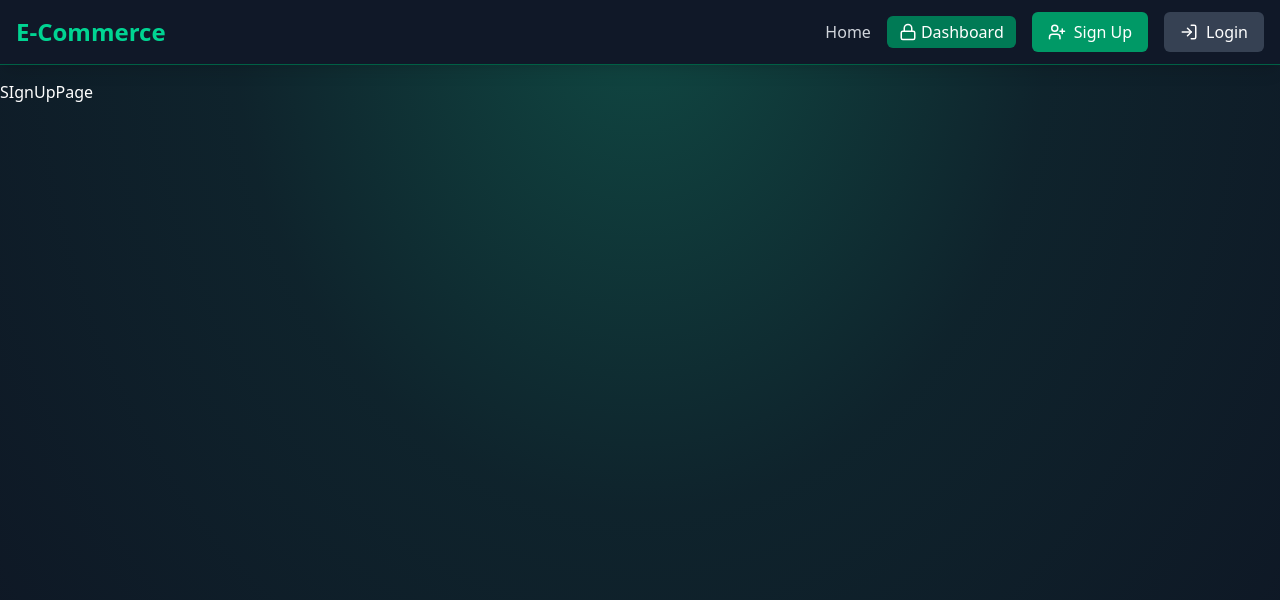
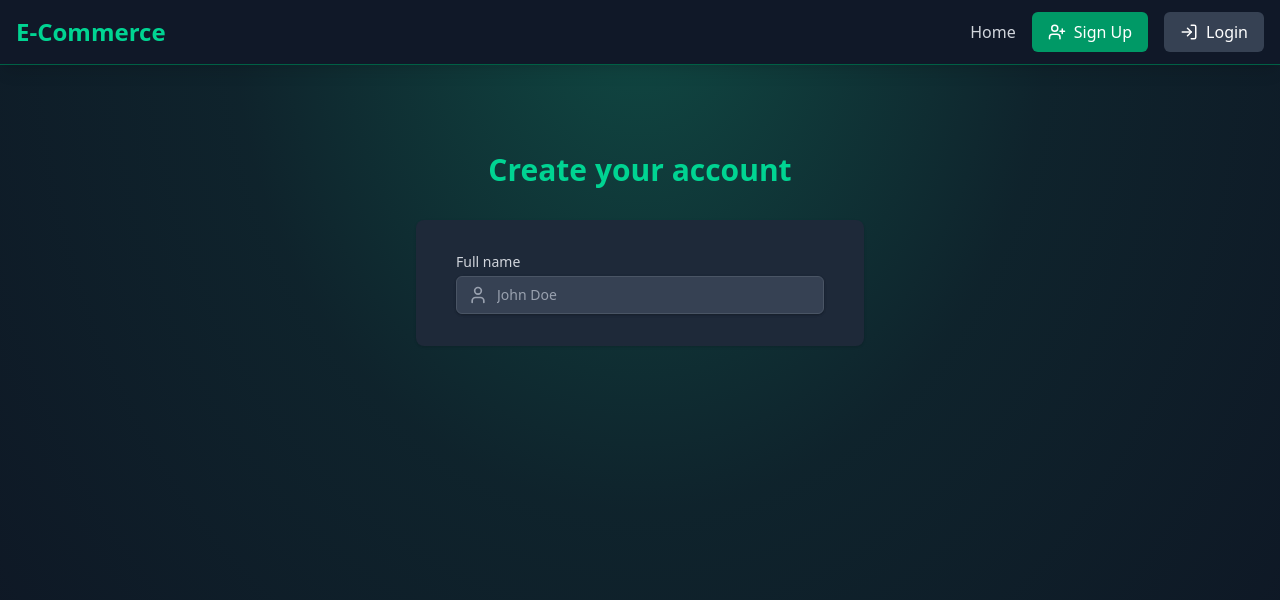
Before and after one commit to Sajit21/Ecommerce_Project, a React (Vite) app in the folder client/: page /signup in a window 1280 px wide. Shown: the top 600 px of the page. Built offline with nearby package versions, Linux system fonts and the light colour scheme.

Commit message:
feat: admin Dashboard

```diff
--- a/client/package.json
+++ b/client/package.json
@@ -11,6 +11,7 @@
   },
   "dependencies": {
     "@tailwindcss/vite": "^4.0.3",
+    "framer-motion": "^12.0.11",
     "lucide-react": "^0.474.0",
     "react": "^18.3.1",
     "react-dom": "^18.3.1",
--- a/client/src/components/Navbar.jsx
+++ b/client/src/components/Navbar.jsx
@@ -4,80 +4,85 @@
 // import { useCartStore } from "../stores/useCartStore";
 
 const Navbar = () => {
-	const {user}  = true;                        //useUserStore();
-	 const isAdmin =true             // user?.role === "admin";
+  const user = false; //useUserStore();
+  const isAdmin = false; // user?.role === "admin";
   // const { cart } = useCartStore();
 
   return (
-		<header className='fixed top-0 left-0 w-full bg-gray-900 bg-opacity-90 backdrop-blur-md shadow-lg z-40 transition-all duration-300 border-b border-emerald-800'>
-			<div className='container mx-auto px-4 py-3'>
-				<div className='flex flex-wrap  justify-between items-center'>
-					<Link to='/' className='text-2xl font-bold text-emerald-400 items-center space-x-2 flex'>
+    <header className="fixed top-0 left-0 w-full bg-gray-900 bg-opacity-90 backdrop-blur-md shadow-lg z-40 transition-all duration-300 border-b border-emerald-800">
+      <div className="container mx-auto px-4 py-3">
+        <div className="flex flex-wrap  justify-between items-center">
+          <Link
+            to="/"
+            className="text-2xl font-bold text-emerald-400 items-center space-x-2 flex"
+          >
             E-Commerce
           </Link>
 
-					<nav className='flex flex-wrap items-center gap-4'>
+          <nav className="flex flex-wrap items-center gap-4">
             <Link
               to={"/"}
-							className='text-gray-300 hover:text-emerald-400 transition duration-300
-					 ease-in-out'
+              className="text-gray-300 hover:text-emerald-400 transition duration-300
+					 ease-in-out"
             >
               Home
             </Link>
-						{user && (  //if we have user then render the link part
+            {user && ( //if we have user then render the link part
               <Link
                 to={"/cart"}
-								className='relative group text-gray-300 hover:text-emerald-400 transition duration-300
-							ease-in-out'
+                className="relative group text-gray-300 hover:text-emerald-400 transition duration-300
+							ease-in-out"
               >
-								<ShoppingCart className='inline-block mr-1 group-hover:text-emerald-400' size={20} />
-								<span className='hidden sm:inline'>Cart</span>
-								{cart.length > 0 && (
+                <ShoppingCart
+                  className="inline-block mr-1 group-hover:text-emerald-400"
+                  size={20}
+                />
+                <span className="hidden sm:inline">Cart</span>
+
                 <span
-										className='absolute -top-2 -left-2 bg-emerald-500 text-white rounded-full px-2 py-0.5
-									text-xs group-hover:bg-emerald-400 transition duration-300 ease-in-out'
+                  className="absolute -top-2 -left-2 bg-emerald-500 text-white rounded-full px-2 py-0.5
+									text-xs group-hover:bg-emerald-400 transition duration-300 ease-in-out"
                 >
-										 3   {/* {cart.length} */}
+                  3
                 </span>
-								)}
               </Link>
             )}
             {isAdmin && (
               <Link
-								className='bg-emerald-700 hover:bg-emerald-600 text-white px-3 py-1 rounded-md font-medium
-								 transition duration-300 ease-in-out flex items-center'
+                className="bg-emerald-700 hover:bg-emerald-600 text-white px-3 py-1 rounded-md font-medium
+								 transition duration-300 ease-in-out flex items-center"
                 to={"/secret-dashboard"}
               >
-								<Lock className='inline-block mr-1' size={18} />
-								<span className='hidden sm:inline'>Dashboard</span>
+                <Lock className="inline-block mr-1" size={18} />
+                <span className="hidden sm:inline">Dashboard</span>
               </Link>
             )}
 
             {user ? (
               <button
-								className='bg-gray-700 hover:bg-gray-600 text-white py-2 px-4
-						rounded-md flex items-center transition duration-300 ease-in-out'
+                className="bg-gray-700 hover:bg-gray-600 text-white py-2 px-4
+						rounded-md flex items-center transition duration-300 ease-in-out"
                 onClick={LogOut}
               >
                 <LogOut size={18} />
-								<span className='hidden sm:inline ml-2'>Log Out</span>
+                <span className="hidden sm:inline ml-2">Log Out</span>
               </button>
             ) : (
               <>
                 <Link
                   to={"/signup"}
-									className='bg-emerald-600 hover:bg-emerald-700 text-white py-2 px-4
-									rounded-md flex items-center transition duration-300 ease-in-out'
+                  className="bg-emerald-600 hover:bg-emerald-700 text-white py-2 px-4
+									rounded-md flex items-center transition duration-300 ease-in-out"
                 >
-									<UserPlus className='mr-2' size={18} />
+                  <UserPlus className="mr-2" size={18} />
                   Sign Up
                 </Link>
                 <Link
                   to={"/login"}
-									className='bg-gray-700 hover:bg-gray-600 text-white py-2 px-4
-									rounded-md flex items-center transition duration-300 ease-in-out'
+                  className="bg-gray-700 hover:bg-gray-600 text-white py-2 px-4
+									rounded-md flex items-center transition duration-300 ease-in-out"
                 >
-									<LogIn className='mr-2' size={18} />
+                  <LogIn className="mr-2" size={18} />
                   Login
                 </Link>
               </>
--- a/client/src/pages/SIgnUpPage.jsx
+++ b/client/src/pages/SIgnUpPage.jsx
@@ -1,7 +1,74 @@
-import React from 'react'
+import React from "react";
+import { useState } from "react";
+import { Link } from "react-router-dom";
+import { UserPlus, Mail, Lock, User, ArrowRight, Loader } from "lucide-react";
+import { motion } from "framer-motion";
 
-export  const SIgnUpPage = () => {
+const SIgnUpPage = () => {
+  const loading = true;
+  const [formData, setFormData] = useState({
+    name: "",
+    email: "",
+    password: "",
+    confirmPassword: "",
+  });
+
+  const handleSubmit = (e) => {
+    e.preventDefault();
+    console.log(formData);
+  };
+
   return (
-    <div>SIgnUpPage</div>
-  )
-}
+    <div className="flex flex-col justify-center py-12 sm:px-6 lg:px-8">
+      <motion.div
+        className="sm:mx-auto sm:w-full sm:max-w-md"
+        initial={{ opacity: 0, y: -20 }}
+        animate={{ opacity: 1, y: 0 }}
+        transition={{ duration: 0.8 }}
+      >
+        <h2 className="mt-6 text-center text-3xl font-extrabold text-emerald-400">
+          Create your account
+        </h2>
+      </motion.div>
+
+      <motion.div
+        className="mt-8 sm:mx-auto sm:w-full sm:max-w-md"
+        initial={{ opcatity: 0, y: 20 }}
+        animate={{ opacity: 1, y: 0 }}
+        transition={{ duration: 0.8 }}
+      >
+        <div className="bg-gray-800 py-8 px-4 shadow sm:rounded-lg sm:px-10">
+          <form onSubmit={handleSubmit} className="space-y-96">
+            <div>
+              <label
+                htmlFor="name"
+                className="block text-sm font-medium text-gray-300"
+              >
+                Full name
+              </label>
+              <div className="mt-1 relative rounded-md shadow-sm">
+                <div className="absolute inset-y-0 left-0 pl-3 flex items-center pointer-events-none">
+                  <User className="h-5 w-5 text-gray-400" aria-hidden="true" />
+                </div>
+                <input
+                  id="name"
+                  type="text"
+                  required
+                  value={formData.name}
+                  onChange={(e) =>
+                    setFormData({ ...formData, name: e.target.value })
+                  }
+                  className="block w-full px-3 py-2 pl-10 bg-gray-700 border border-gray-600 rounded-md shadow-sm
+									 placeholder-gray-400 focus:outline-none focus:ring-emerald-500 focus:border-emerald-500 sm:text-sm"
+                  placeholder="John Doe"
+                />
+              </div>
+            </div>
+          </form>
+        </div>
+      </motion.div>
+    </div>
+  );
+};
+
+export default SIgnUpPage;
```
Also changed, not shown: client/src/App.jsx (+15 -19 lines), 2 other files (tests, documents, lock files or other folders). Lines whose indentation alone changed are shown as unchanged.
